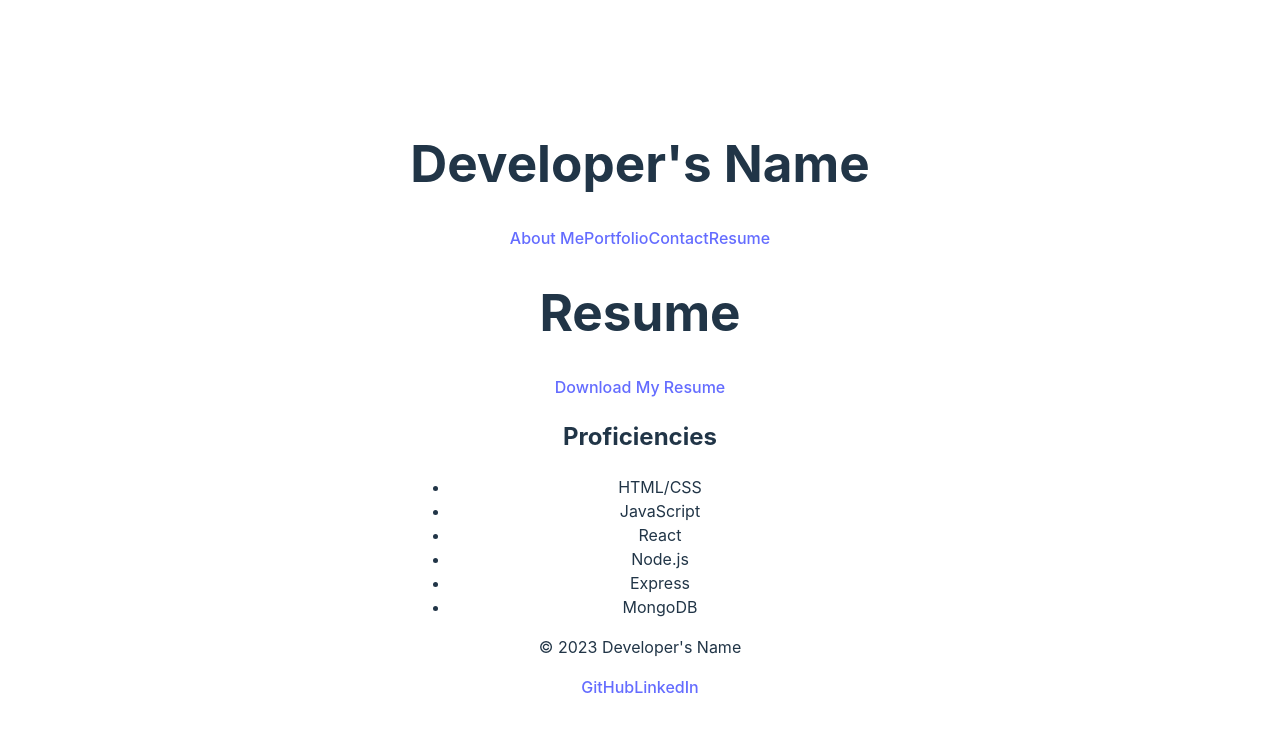
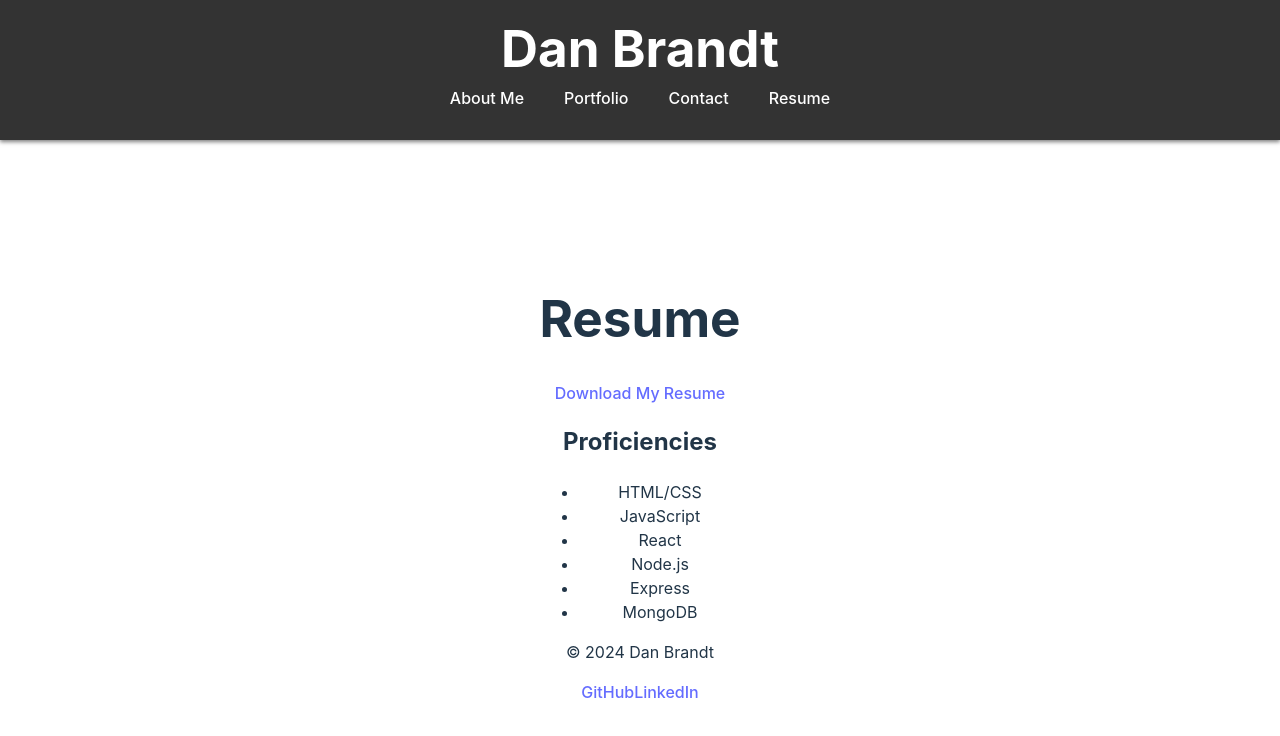
Before and after one commit to DB-Doo/main-portfolio, a React (Vite) app: page /resume in a window 1280 px wide. Shown: the top 736 px of the page. Built offline with nearby package versions, Linux system fonts and the light colour scheme.

Commit message:
contact form and styling for header

```diff
--- a/src/components/footer.jsx
+++ b/src/components/footer.jsx
@@ -3,7 +3,7 @@ import React from 'react';
 function Footer() {
   return (
     <footer>
-      <p>© 2023 Developer's Name</p>
+      <p>© 2024 Dan Brandt</p>
       <a href="https://github.com">GitHub</a>
       <a href="https://linkedin.com">LinkedIn</a>
     </footer>
--- a/src/components/header.jsx
+++ b/src/components/header.jsx
@@ -1,10 +1,10 @@
 import React from 'react';
 import { Link } from 'react-router-dom';
-
+import '../css/header.css';
 function Header() {
   return (
     <header>
-      <h1>Developer's Name</h1>
+      <h1>Dan Brandt</h1>
       <nav>
         <Link to="/">About Me</Link>
         <Link to="/portfolio">Portfolio</Link>
--- /dev/null
+++ b/src/css/header.css
@@ -0,0 +1,39 @@
+header {
+    background-color: #333;
+    color: #fff;
+    padding: 20px 0;
+    text-align: center;
+    position: fixed; /* Keep the header at the top of the viewport */
+    top: 0; /* Align the header at the top */
+    left: 0; /* Align the header to the left */
+    width: 100%; /* Ensure the header spans the full width */
+    z-index: 1000; /* Ensure the header stays on top of other content */
+    box-shadow: 0 2px 4px rgba(0,0,0,0.5); /* Optional: Adds a shadow for depth */
+  }
+
+  body {
+    padding-top: 80px; /* Add padding to the top of the body to prevent content from being hidden behind the fixed header */
+  }
+
+  header h1 {
+    margin: 0;
+    padding: 0 20px; /* Add horizontal padding */
+  }
+
+  nav {
+    display: flex;
+    justify-content: center;
+    gap: 20px;
+  }
+
+  nav a {
+    color: #fff;
+    text-decoration: none;
+    padding: 10px;
+    border-radius: 5px;
+    transition: background-color 0.3s ease;
+  }
+
+  nav a:hover, nav a:focus {
+    background-color: #555;
+  }
--- a/src/pages/AboutMe.jsx
+++ b/src/pages/AboutMe.jsx
@@ -6,8 +6,9 @@ function AboutMe() {
       <h1>About Me</h1>
       <img src="path-to-your-image.jpg" alt="Your Name" className="about-me-photo" />
       <p>
-        Hi, I'm [Your Name], a web developer with a passion for building beautiful and functional web applications.
-        I have a background in [Your Background] and have worked on [Types of Projects You've Worked On].
+        Placeholder
+        Hi, I'm Dan, a web developer with a passion for building beautiful and functional web applications.
+        I have a background in [my Background] and have worked on [Types of Projects I've Worked On].
         I'm constantly learning new technologies and best practices to improve my skills and create better experiences for users.
       </p>
     </div>
--- a/src/pages/Contact.jsx
+++ b/src/pages/Contact.jsx
@@ -0,0 +1,93 @@
+import { useState } from 'react';
+import { validateEmail } from '../utils/helpers.js';
+
+function Contact() {
+  // state hooks for managing form inputs and error message
+  const [name, setName] = useState('');
+  const [email, setEmail] = useState('');
+  const [message, setMessage] = useState('');
+  const [errorMessage, setErrorMessage] = useState('');
+
+  // handle changes in form inputs
+  const handleInputChange = (e) => {
+    const { name, value } = e.target; // destructure name and value from event target
+
+    // switch statement to update state based on input field name
+    switch (name) {
+      case 'name':
+        setName(value);
+        break;
+      case 'email':
+        setEmail(value);
+        break;
+      case 'message':
+        setMessage(value);
+        break;
+      default:
+        break; // do nothing for unspecified cases
+    }
+  };
+
+  // handle form submission
+  const handleFormSubmit = (e) => {
+    e.preventDefault();
+
+    // validate email input
+    if (!validateEmail(email)) {
+      setErrorMessage('Invalid email');
+      return;
+    } else if (!name || !message) {
+      setErrorMessage('Please do not leave sections blank');
+      return;
+    }
+
+    // display alert and reset form fields
+    alert(`${name}, thank you for sending a message!`);
+
+    // reset all states to default values
+    setName('');
+    setEmail('');
+    setMessage('');
+    setErrorMessage('');
+  };
+
+  // render contact form
+  return (
+    <div className="background">
+      <div className="container text-center m-5 p-5">
+        <h1>Hello! I'd love to hear from you!</h1>
+        <form className="form container text-center p-5" onSubmit={handleFormSubmit}>
+          <input
+            value={name}
+            name="name"
+            onChange={handleInputChange}
+            type="text"
+            placeholder="name"
+          />
+          <input
+            value={email}
+            name="email"
+            onChange={handleInputChange}
+            type="email"
+            placeholder="email"
+          />
+          <input
+            value={message}
+            name="message"
+            onChange={handleInputChange}
+            type="text"
+            placeholder="Message"
+          />
+          <button type="submit">Submit</button>
+        </form>
+        {errorMessage && (
+          <div>
+            <p className="error-text">{errorMessage}</p>
+          </div>
+        )}
+      </div>
+    </div>
+  );
+}
+
+export default Contact;
--- a/src/pages/Resume.jsx
+++ b/src/pages/Resume.jsx
@@ -14,7 +14,7 @@ function Resume() {
     <div className="resume">
       <h1>Resume</h1>
       <p>
-        <a href="path-to-your-resume.pdf" download="YourName_Resume.pdf">
+        <a href="path-to-resume.pdf" download="Resume.pdf">
           Download My Resume
         </a>
       </p>
--- /dev/null
+++ b/src/utils/helpers.js
@@ -0,0 +1,4 @@
+export function validateEmail(email) {
+    var re = /^(([^<>()\[\]\\.,;:\s@"]+(\.[^<>()\[\]\\.,;:\s@"]+)*)|(".+"))@(([^<>()[\]\\.,;:\s@"]+\.)+[^<>()[\]\\.,;:\s@"]{2,})$/i;
+    return re.test(String(email).toLowerCase());
+  }
```
Also changed, not shown: src/components/navigation.jsx (deleted).
